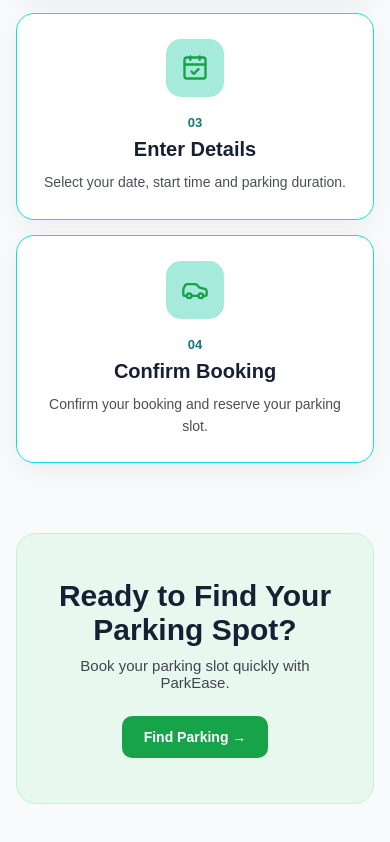
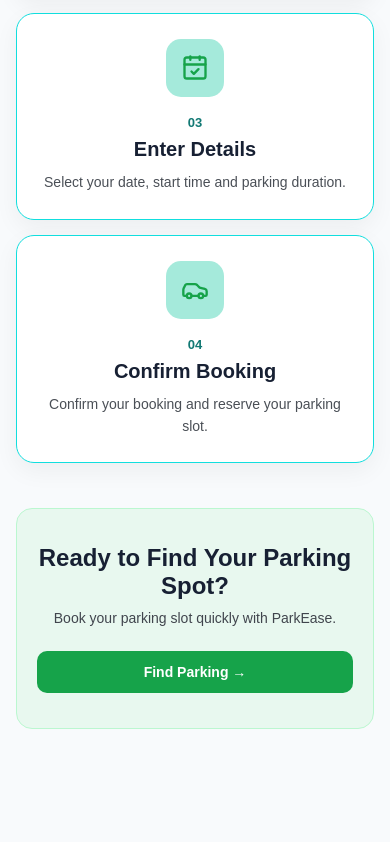
Before and after one commit to dibeyendu-dev/smart-parking-system, a React (Vite) app: page /about in a window 390 px wide. Shown: the part 751-1593 px from the top of the page. After the commit the page ends 1550 px from the top, so only its background shows below. Built offline with nearby package versions, Linux system fonts and the light colour scheme.

Commit message:
About responsive css part 4 added

```diff
--- a/src/css/About.css
+++ b/src/css/About.css
@@ -167,3 +167,22 @@
     .how-step {
         padding: 25px 20px;
     }
+.about-cta {
+        margin-top: 45px;
+        padding: 35px 20px;
+        border-radius: 16px;
+    }
+
+    .about-cta h2 {
+        font-size: 24px;
+    }
+
+    .about-cta p {
+        font-size: 14px;
+    }
+
+    .about-cta-btn {
+        width: 100%;
+        box-sizing: border-box;
+    }
+}
```
